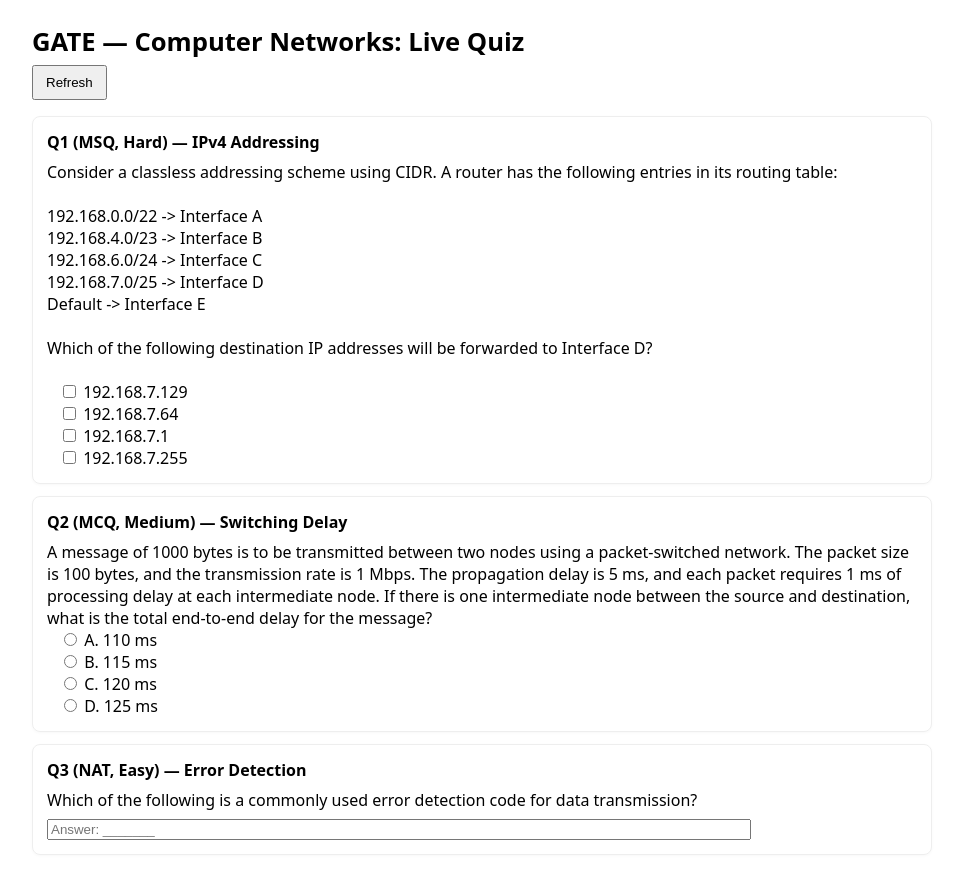
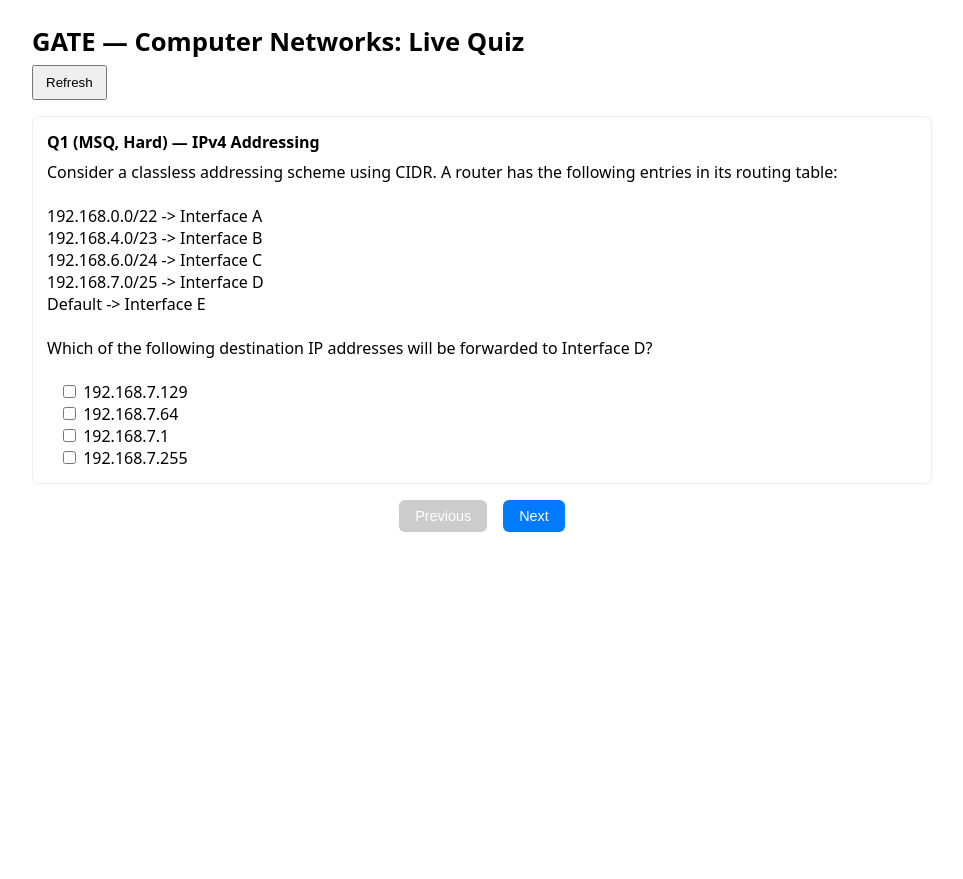
Before and after one commit to vamsi13579/gate_quiz, a plain HTML site: page index.html in a window 1280 px wide. Shown: the whole page, without its empty margins (158-1121 px from the left). After the commit the page ends 800 px from the top, so only its background shows below. Drawn offline with Linux system fonts and the light colour scheme.

Commit message:
ui_upadte

```diff
--- a/index.html
+++ b/index.html
@@ -16,6 +16,31 @@
     .match-grid { display:flex; gap:24px; }
     .left, .right { flex:1 }
     pre { background:#f8f8f8; padding:8px; border-radius:6px; }
+
+    /* ---- NEW SLIDER STYLES ---- */
+    .slide { display: none; }
+    .slide.active { display: block; }
+
+    .nav-buttons {
+      margin-top: 16px;
+      text-align: center;
+    }
+
+    .nav-buttons button {
+      padding: 8px 16px;
+      margin: 0 8px;
+      cursor: pointer;
+      background: #007bff;
+      color: white;
+      border: none;
+      border-radius: 6px;
+      font-size: 0.9rem;
+    }
+
+    .nav-buttons button:disabled {
+      background: #ccc;
+      cursor: not-allowed;
+    }
   </style>
 </head>
 <body>
@@ -41,16 +66,19 @@
     function renderQuiz(data) {
       const quiz = document.getElementById('quiz');
       quiz.innerHTML = '';
-      document.getElementById('timestamp').innerText = data.generated_at ? 'Generated: ' + new Date(data.generated_at).toLocaleString() : '';
+      document.getElementById('timestamp').innerText =
+        data.generated_at ? 'Generated: ' + new Date(data.generated_at).toLocaleString() : '';
 
       if (!data.questions || !data.questions.length) {
         quiz.innerHTML = '<div class="q">No questions available.</div>';
         return;
       }
 
+      // ---- RENDER QUESTIONS AS SLIDES ----
       data.questions.forEach((q, idx) => {
         const container = document.createElement('div');
-        container.className = 'q';
+        container.className = 'q slide';
+        if (idx === 0) container.classList.add('active'); // show first
 
         const header = document.createElement('h3');
         header.innerText = `Q${idx+1} (${q.type}, ${q.difficulty}) — ${q.topic || ''}`;
@@ -87,7 +115,6 @@
           input.style.marginTop = '8px';
           container.appendChild(input);
         } else if (q.type === 'MATCH') {
-          // left / right columns
           const grid = document.createElement('div');
           grid.className = 'match-grid';
           const leftDiv = document.createElement('div'); leftDiv.className='left';
@@ -104,16 +131,22 @@
           grid.appendChild(leftDiv); grid.appendChild(rightDiv);
           container.appendChild(grid);
         } else if (q.type === 'STATEMENT') {
-          // assertion-reason style or True/False
           const pre = document.createElement('pre');
           pre.innerText = q.text;
           container.appendChild(pre);
+
           const opts = document.createElement('div'); opts.className='options';
           ['True','False'].forEach(v => {
             const id = `${q.id||'q'+idx}-tf-${v}`;
-            const label = document.createElement('label'); label.style.display='inline-block'; label.style.marginRight='12px';
-            const input = document.createElement('input'); input.type='radio'; input.name = q.id || 'q'+idx; input.id=id;
-            label.appendChild(input); label.appendChild(document.createTextNode(' ' + v));
+            const label = document.createElement('label');
+            label.style.display='inline-block';
+            label.style.marginRight='12px';
+            const input = document.createElement('input');
+            input.type='radio';
+            input.name = q.id || 'q'+idx;
+            input.id=id;
+            label.appendChild(input);
+            label.appendChild(document.createTextNode(' ' + v));
             opts.appendChild(label);
           });
           container.appendChild(opts);
@@ -121,11 +154,50 @@
 
         quiz.appendChild(container);
       });
+
+      // ---- NAV BUTTONS ----
+      const nav = document.createElement('div');
+      nav.className = 'nav-buttons';
+
+      const prevBtn = document.createElement('button');
+      prevBtn.innerText = 'Previous';
+      prevBtn.id = 'prevBtn';
+      prevBtn.disabled = true;
+
+      const nextBtn = document.createElement('button');
+      nextBtn.innerText = 'Next';
+      nextBtn.id = 'nextBtn';
+
+      nav.appendChild(prevBtn);
+      nav.appendChild(nextBtn);
+      quiz.appendChild(nav);
+
+      // ---- SLIDER LOGIC ----
+      const slides = Array.from(document.querySelectorAll('.slide'));
+      let current = 0;
+
+      function showSlide(i) {
+        slides.forEach((s, idx) => s.classList.toggle('active', idx === i));
+        prevBtn.disabled = (i === 0);
+        nextBtn.disabled = (i === slides.length - 1);
+      }
+
+      prevBtn.addEventListener('click', () => {
+        if (current > 0) {
+          current--;
+          showSlide(current);
+        }
+      });
+
+      nextBtn.addEventListener('click', () => {
+        if (current < slides.length - 1) {
+          current++;
+          showSlide(current);
+        }
+      });
     }
 
     document.getElementById('refresh').addEventListener('click', fetchQuestions);
-    // optional: auto refresh every 60 seconds
-    // setInterval(fetchQuestions, 60000);
 
     // initial load
     fetchQuestions();
```
